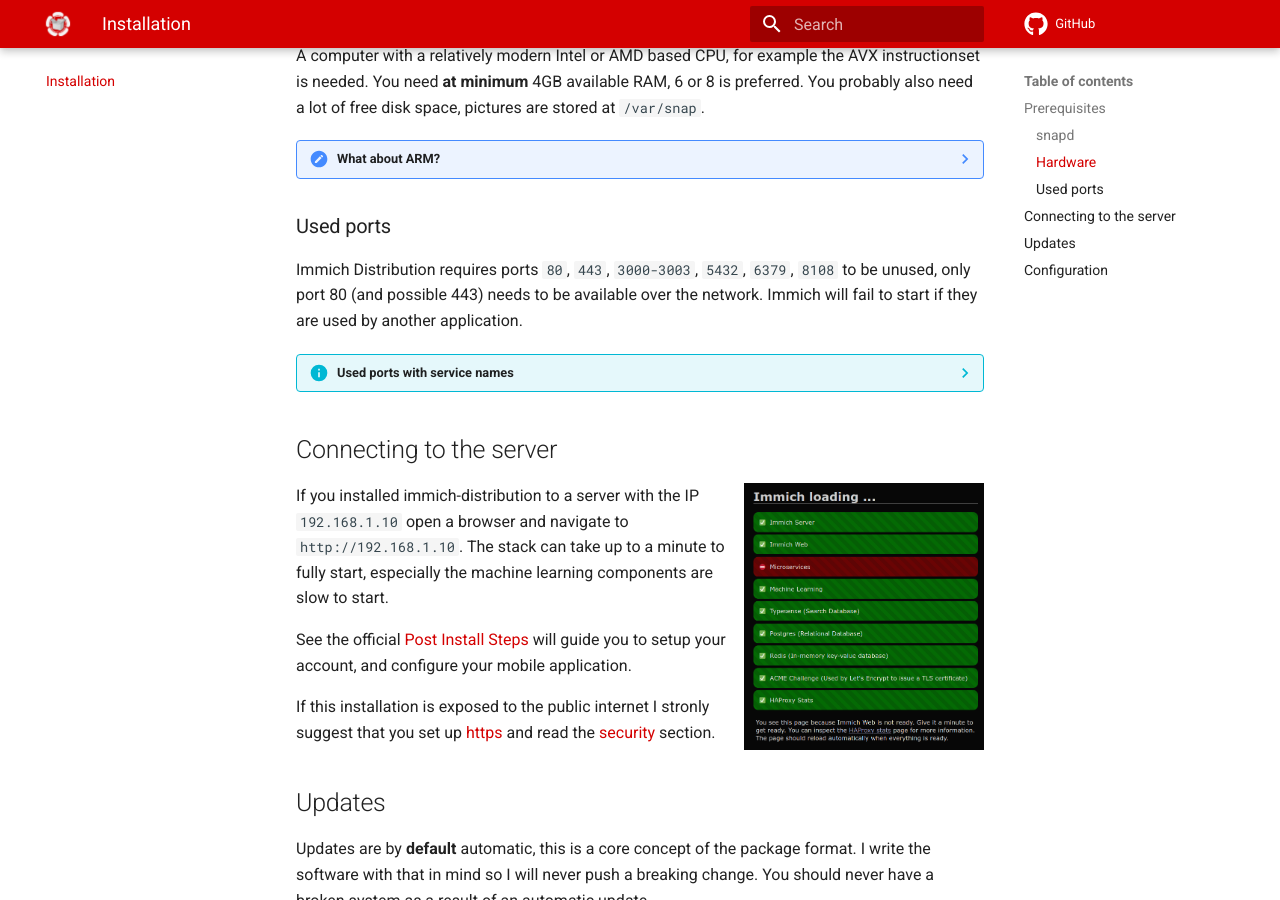
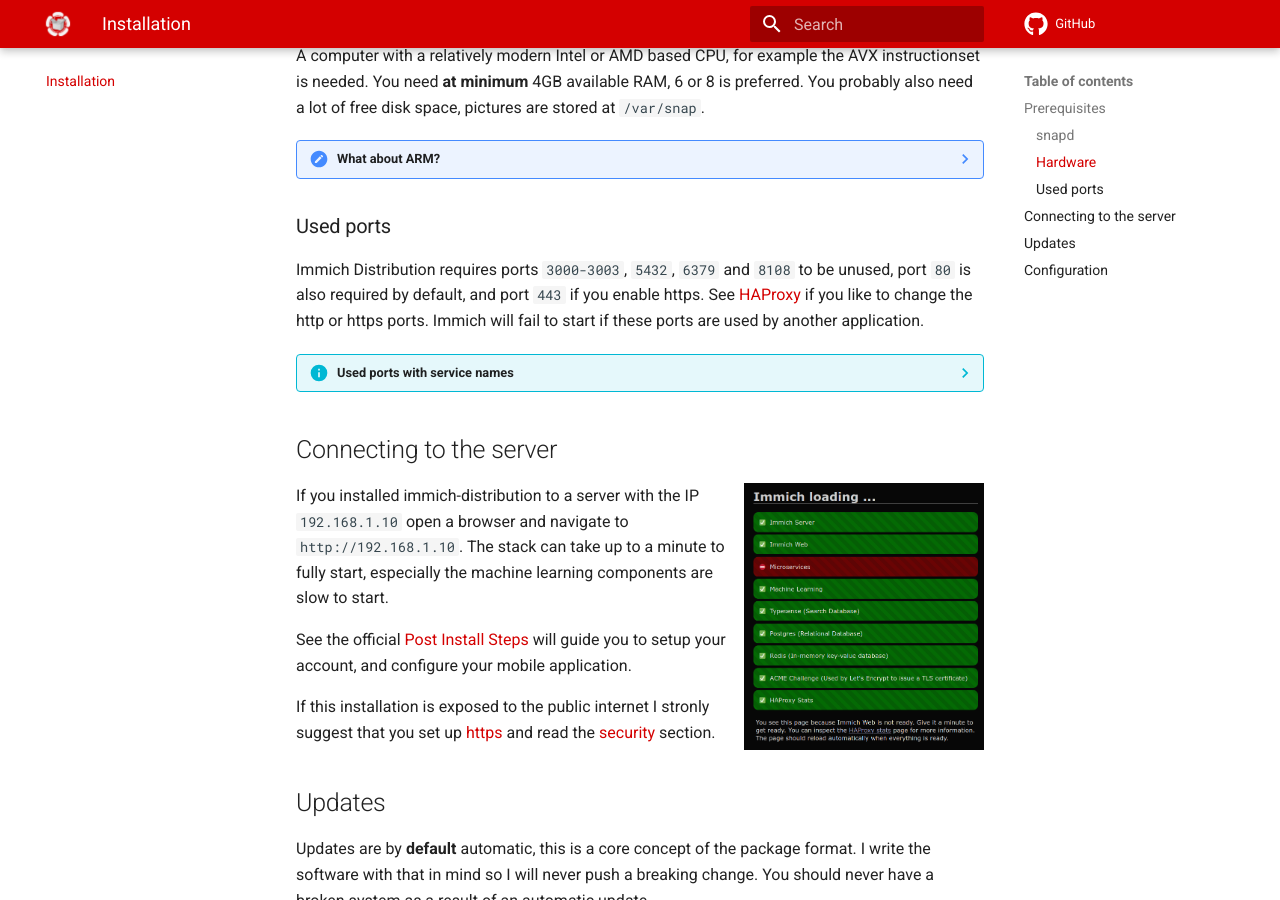
Before and after one commit to nsg/immich-distribution, an MkDocs documentation site: the page built from docs/docs/install.md, in a window 1280 px wide and 900 px high, scrolled down 1180 px. Built offline with MkDocs 1.6.1 and Material for MkDocs 9.7.7, drawn with Linux system fonts in a browser that asks for light colours; comment, search, counter and statistics services are not loaded.

Commit message:
Update install docs with info about port config

```diff
--- a/docs/docs/install.md
+++ b/docs/docs/install.md
@@ -39,18 +39,18 @@
 
 ### Used ports
 
-Immich Distribution requires ports `80`, `443`, `3000-3003`, `5432`, `6379`, `8108` to be unused, only port 80 (and possible 443) needs to be available over the network. Immich will fail to start if they are used by another application.
+Immich Distribution requires ports `3000-3003`, `5432`, `6379` and `8108` to be unused, port `80` is also required by default, and port `443` if you enable https. See [HAProxy](configuration/haproxy.md) if you like to change the http or https ports. Immich will fail to start if these ports are used by another application.
 
 ??? Info "Used ports with service names"
 
-    | Port | Interface | Comment |
-    | ---- | --------- | ------- |
-    | `80`   | all | HAProxy - Reverse proxy |
-    | `443`  | all | HAProxy (only if HTTPS is enabled) |
-    | `3000-3003` | all | Immich Services |
-    | `5432` | lo | Postgres - Relation database |
-    | `6379` | lo | Redis - In-memory KV database |
-    | `8108` | lo | Typesense - Search database |
+    | Port | Interface | Configurable | Comment |
+    | ---- | --------- | ------------ | ------- |
+    | `80`   | all | YES | HAProxy - Reverse proxy |
+    | `443`  | all | YES | HAProxy (only if HTTPS is enabled) |
+    | `3000-3003` | all | NO | Immich Services |
+    | `5432` | lo | NO | Postgres - Relation database |
+    | `6379` | lo | NO | Redis - In-memory KV database |
+    | `8108` | lo | NO | Typesense - Search database |
 
 ## Connecting to the server
 
```
